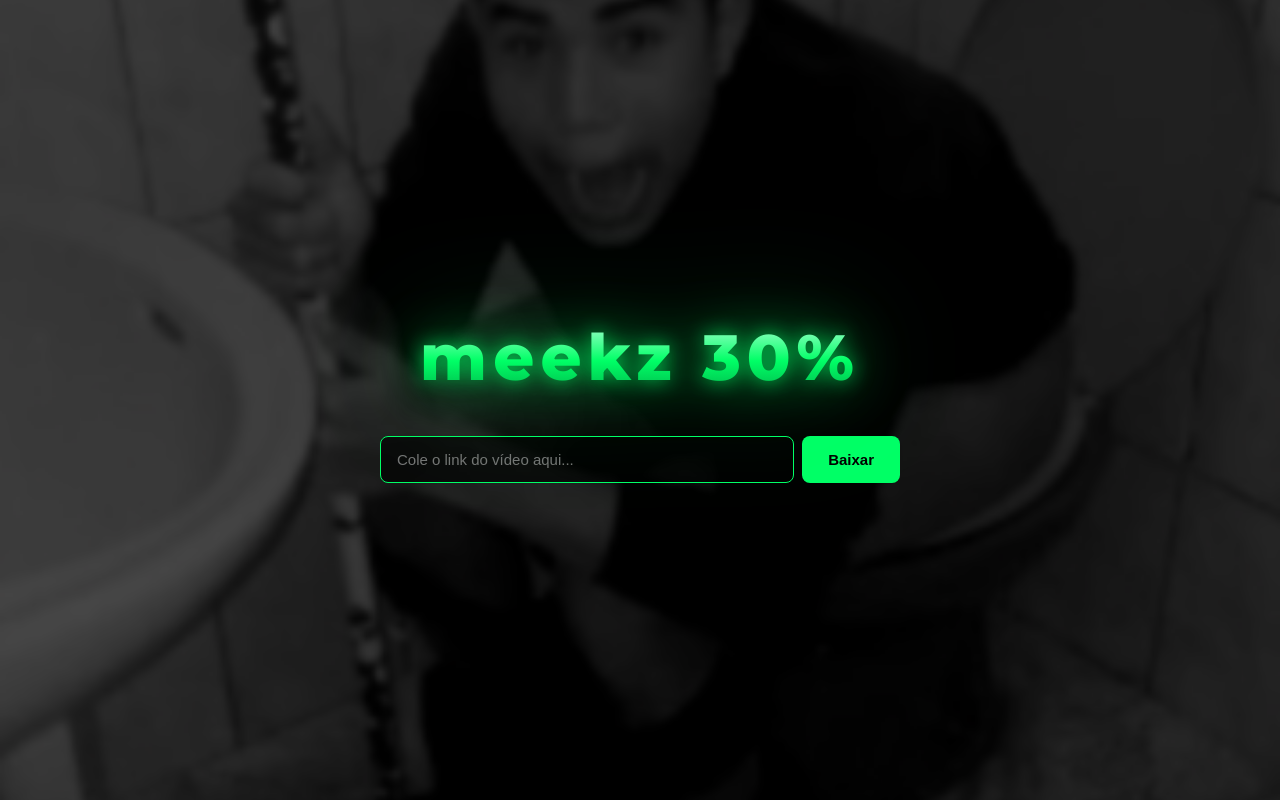
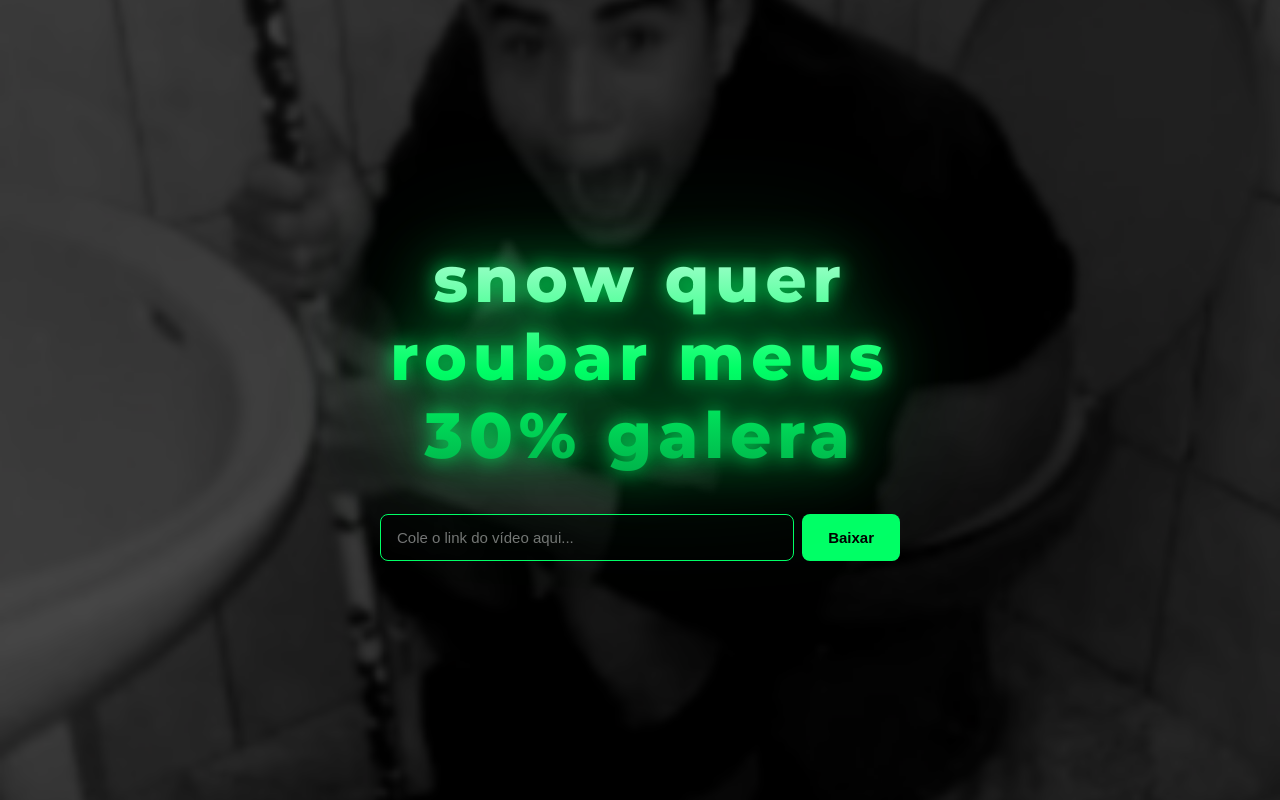
Before and after one commit to 1luckzz/2viddrop, a website: page public/index.html in a window 1280 px wide. Drawn offline with Linux system fonts and the light colour scheme.

Commit message:
Update title and header text in index.html

```diff
--- a/public/index.html
+++ b/public/index.html
@@ -3,7 +3,7 @@
 <head>
   <meta charset="UTF-8" />
   <meta name="viewport" content="width=device-width, initial-scale=1.0" />
-  <title>meekz 30%</title>
+  <title>snow quer roubar meus 30% galera</title>
   <link rel="preconnect" href="https://fonts.googleapis.com" />
   <link rel="preconnect" href="https://fonts.gstatic.com" crossorigin />
   <link href="https://fonts.googleapis.com/css2?family=Montserrat:wght@400;600;800&display=swap" rel="stylesheet" />
@@ -11,7 +11,7 @@
 </head>
 <body>
   <main>
-    <h1 class="logo">meekz 30%</h1>
+    <h1 class="logo">snow quer roubar meus 30% galera</h1>
 
     <div class="box">
       <input type="text" id="urlInput" placeholder="Cole o link do vídeo aqui..." autocomplete="off" spellcheck="false" />
```
